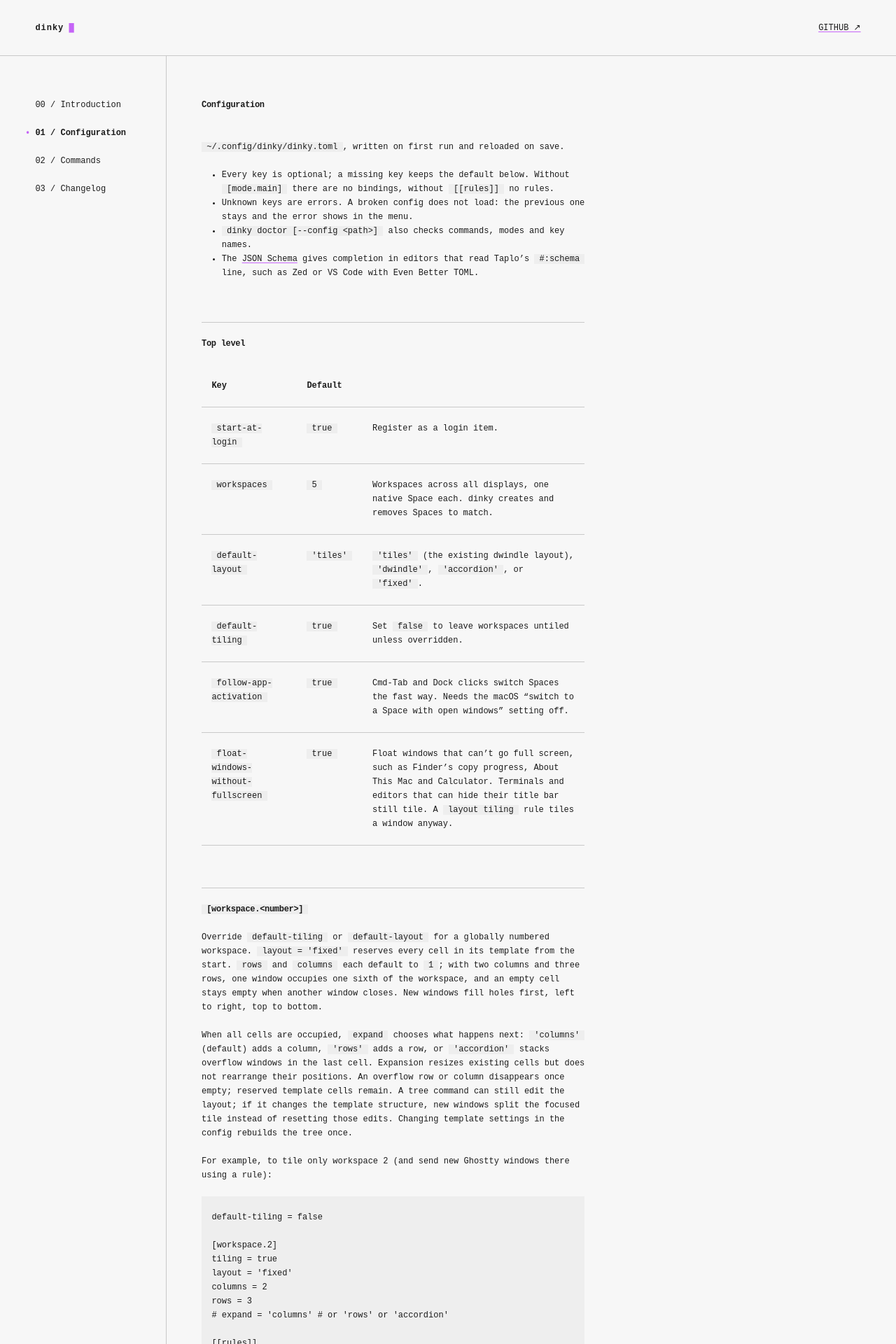
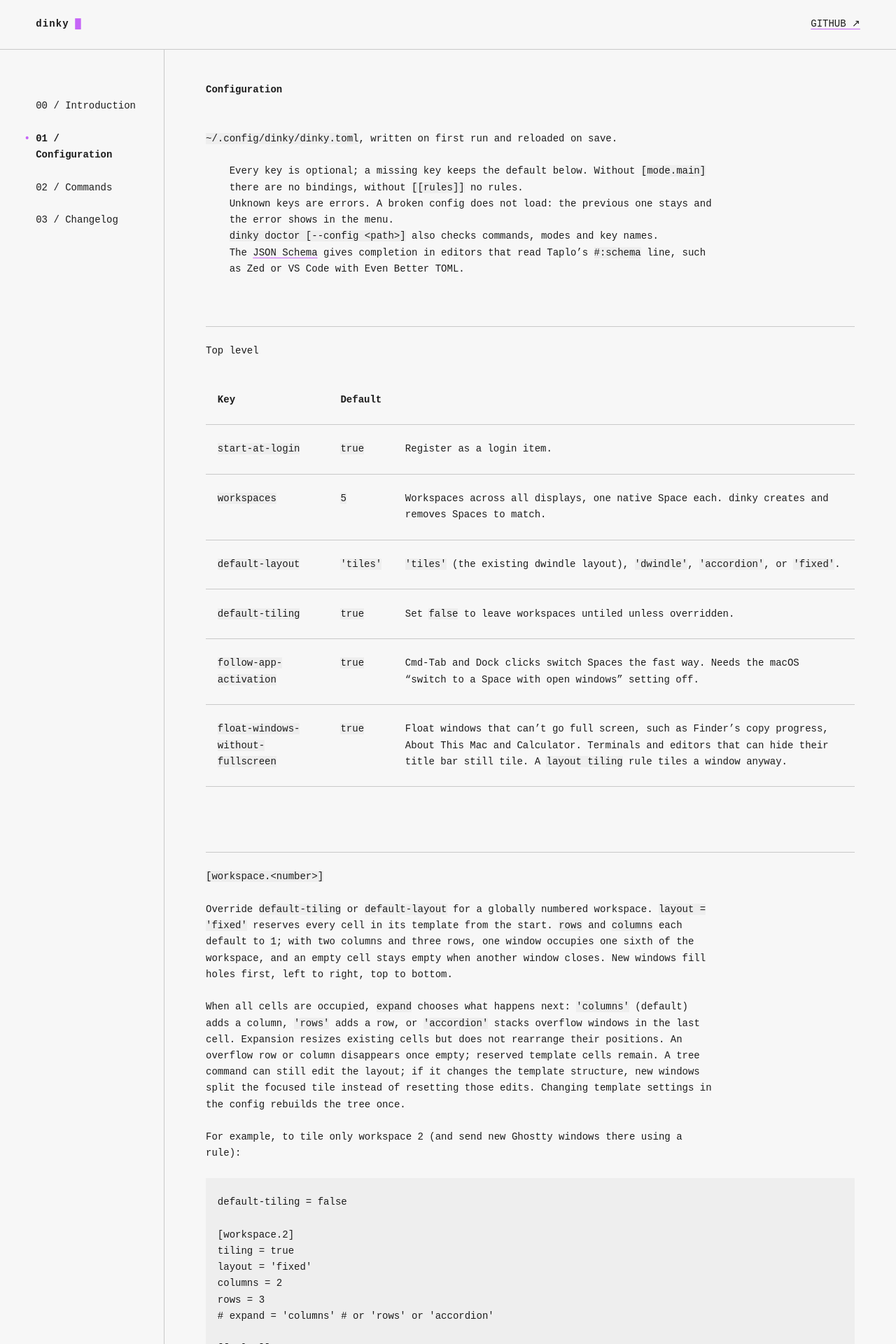
Before and after one commit to eduwass/Dinky, a Jekyll site: the page built from docs/configuration.md, in a window 1280 px wide. Shown: the top 1920 px of the page at 70% size. Built offline with Jekyll 4.4.1, drawn with Linux system fonts in a browser that asks for light colours.

Commit message:
Restyle the docs site
Add a preflight reset, bump the type size and leading, and let every
configuration table scroll sideways in a wide-table wrapper.

````diff
--- /dev/null
+++ b/docs/assets/preflight.css
@@ -0,0 +1,410 @@
+/*
+  1. Prevent padding and border from affecting element width. (https://github.com/mozdevs/cssremedy/issues/4)
+  2. Remove default margins and padding
+  3. Reset all borders.
+*/
+
+*,
+::after,
+::before,
+::backdrop,
+::file-selector-button {
+  box-sizing: border-box; /* 1 */
+  margin: 0; /* 2 */
+  padding: 0; /* 2 */
+  border: 0 solid; /* 3 */
+}
+
+/*
+  1. Use a consistent sensible line-height in all browsers.
+  2. Prevent adjustments of font size after orientation changes in iOS.
+  3. Use a more readable tab size.
+  4. Use the user's configured `sans` font-family by default.
+  5. Use the user's configured `sans` font-feature-settings by default.
+  6. Use the user's configured `sans` font-variation-settings by default.
+  7. Disable tap highlights on iOS.
+*/
+
+html,
+:host {
+  line-height: 1.5; /* 1 */
+  -webkit-text-size-adjust: 100%; /* 2 */
+  tab-size: 4; /* 3 */
+  font-family: --theme(
+    --default-font-family,
+    -apple-system,
+    BlinkMacSystemFont,
+    "Segoe UI",
+    Roboto,
+    "Helvetica Neue",
+    "Noto Sans",
+    Arial,
+    sans-serif,
+    "Apple Color Emoji",
+    "Segoe UI Emoji",
+    "Segoe UI Symbol",
+    "Noto Color Emoji"
+  ); /* 4 */
+  font-feature-settings: --theme(
+    --default-font-feature-settings,
+    normal
+  ); /* 5 */
+  font-variation-settings: --theme(
+    --default-font-variation-settings,
+    normal
+  ); /* 6 */
+  -webkit-tap-highlight-color: transparent; /* 7 */
+}
+
+/*
+  1. Add the correct height in Firefox.
+  2. Correct the inheritance of border color in Firefox. (https://bugzilla.mozilla.org/show_bug.cgi?id=190655)
+  3. Reset the default border style to a 1px solid border.
+*/
+
+hr {
+  height: 0; /* 1 */
+  color: inherit; /* 2 */
+  border-top-width: 1px; /* 3 */
+}
+
+/*
+  Add the correct text decoration in Chrome, Edge, and Safari.
+*/
+
+abbr:where([title]) {
+  -webkit-text-decoration: underline dotted;
+  text-decoration: underline dotted;
+}
+
+/*
+  Remove the default font size and weight for headings.
+*/
+
+h1,
+h2,
+h3,
+h4,
+h5,
+h6 {
+  font-size: inherit;
+  font-weight: inherit;
+}
+
+/*
+  Reset links to optimize for opt-in styling instead of opt-out.
+*/
+
+a {
+  color: inherit;
+  -webkit-text-decoration: inherit;
+  text-decoration: inherit;
+}
+
+/*
+  Add the correct font weight in Edge and Safari.
+*/
+
+b,
+strong {
+  font-weight: bolder;
+}
+
+/*
+  1. Use the user's configured `mono` font-family by default.
+  2. Use the user's configured `mono` font-feature-settings by default.
+  3. Use the user's configured `mono` font-variation-settings by default.
+  4. Correct the odd `em` font sizing in all browsers.
+*/
+
+code,
+kbd,
+samp,
+pre {
+  font-family: --theme(
+    --default-mono-font-family,
+    ui-monospace,
+    SFMono-Regular,
+    Menlo,
+    Monaco,
+    Consolas,
+    "Liberation Mono",
+    "Courier New",
+    monospace
+  ); /* 1 */
+  font-feature-settings: --theme(
+    --default-mono-font-feature-settings,
+    normal
+  ); /* 2 */
+  font-variation-settings: --theme(
+    --default-mono-font-variation-settings,
+    normal
+  ); /* 3 */
+  font-size: 1em; /* 4 */
+}
+
+/*
+  Add the correct font size in all browsers.
+*/
+
+small {
+  font-size: 80%;
+}
+
+/*
+  Prevent `sub` and `sup` elements from affecting the line height in all browsers.
+*/
+
+sub,
+sup {
+  font-size: 75%;
+  line-height: 0;
+  position: relative;
+  vertical-align: baseline;
+}
+
+sub {
+  bottom: -0.25em;
+}
+
+sup {
+  top: -0.5em;
+}
+
+/*
+  1. Remove text indentation from table contents in Chrome and Safari. (https://bugs.chromium.org/p/chromium/issues/detail?id=999088, https://bugs.webkit.org/show_bug.cgi?id=201297)
+  2. Correct table border color inheritance in all Chrome and Safari. (https://bugs.chromium.org/p/chromium/issues/detail?id=935729, https://bugs.webkit.org/show_bug.cgi?id=195016)
+  3. Remove gaps between table borders by default.
+*/
+
+table {
+  text-indent: 0; /* 1 */
+  border-color: inherit; /* 2 */
+  border-collapse: collapse; /* 3 */
+}
+
+/*
+  Use the modern Firefox focus style for all focusable elements.
+*/
+
+:-moz-focusring:where(:not(iframe)) {
+  outline: auto;
+}
+
+/*
+  Add the correct vertical alignment in Chrome and Firefox.
+*/
+
+progress {
+  vertical-align: baseline;
+}
+
+/*
+  Add the correct display in Chrome and Safari.
+*/
+
+summary {
+  display: list-item;
+}
+
+/*
+  Make lists unstyled by default.
+*/
+
+ol,
+ul,
+menu {
+  list-style: none;
+}
+
+/*
+  1. Make replaced elements `display: block` by default. (https://github.com/mozdevs/cssremedy/issues/14)
+  2. Add `vertical-align: middle` to align replaced elements more sensibly by default. (https://github.com/jensimmons/cssremedy/issues/14#issuecomment-634934210)
+      This can trigger a poorly considered lint error in some tools but is included by design.
+*/
+
+img,
+svg,
+video,
+canvas,
+audio,
+iframe,
+embed,
+object {
+  display: block; /* 1 */
+  vertical-align: middle; /* 2 */
+}
+
+/*
+  Constrain images and videos to the parent width and preserve their intrinsic aspect ratio. (https://github.com/mozdevs/cssremedy/issues/14)
+*/
+
+img,
+video {
+  max-width: 100%;
+  height: auto;
+}
+
+/*
+  1. Inherit font styles in all browsers.
+  2. Remove border radius in all browsers.
+  3. Remove background color in all browsers.
+  4. Ensure consistent opacity for disabled states in all browsers.
+*/
+
+button,
+input,
+select,
+optgroup,
+textarea,
+::file-selector-button {
+  font: inherit; /* 1 */
+  font-feature-settings: inherit; /* 1 */
+  font-variation-settings: inherit; /* 1 */
+  letter-spacing: inherit; /* 1 */
+  color: inherit; /* 1 */
+  border-radius: 0; /* 2 */
+  background-color: transparent; /* 3 */
+  opacity: 1; /* 4 */
+}
+
+/*
+  Restore default font weight.
+*/
+
+:where(select:is([multiple], [size])) optgroup {
+  font-weight: bolder;
+}
+
+/*
+  Restore indentation.
+*/
+
+:where(select:is([multiple], [size])) optgroup option {
+  padding-inline-start: 20px;
+}
+
+/*
+  Restore space after button.
+*/
+
+::file-selector-button {
+  margin-inline-end: 4px;
+}
+
+/*
+  Reset the default placeholder opacity in Firefox. (https://github.com/tailwindlabs/tailwindcss/issues/3300)
+*/
+
+::placeholder {
+  opacity: 1;
+}
+
+/*
+  Set the default placeholder color to a semi-transparent version of the current text color in browsers that do not
+  crash when using `color-mix(…)` with `currentcolor`. (https://github.com/tailwindlabs/tailwindcss/issues/17194)
+*/
+
+@supports (not (-webkit-appearance: -apple-pay-button)) /* Not Safari */ or
+  (contain-intrinsic-size: 1px) /* Safari 17+ */ {
+  ::placeholder {
+    color: color-mix(in oklab, currentcolor 50%, transparent);
+  }
+}
+
+/*
+  Prevent resizing textareas horizontally by default.
+*/
+
+textarea {
+  resize: vertical;
+}
+
+/*
+  Remove the inner padding in Chrome and Safari on macOS.
+*/
+
+::-webkit-search-decoration {
+  -webkit-appearance: none;
+}
+
+/*
+  1. Ensure date/time inputs have the same height when empty in iOS Safari.
+  2. Ensure text alignment can be changed on date/time inputs in iOS Safari.
+*/
+
+::-webkit-date-and-time-value {
+  min-height: 1lh; /* 1 */
+  text-align: inherit; /* 2 */
+}
+
+/*
+  Prevent height from changing on date/time inputs in macOS Safari when the input is set to `display: block`.
+*/
+
+::-webkit-datetime-edit {
+  display: inline-flex;
+}
+
+/*
+  Remove excess padding from pseudo-elements in date/time inputs to ensure consistent height across browsers.
+*/
+
+::-webkit-datetime-edit-fields-wrapper {
+  padding: 0;
+}
+
+::-webkit-datetime-edit,
+::-webkit-datetime-edit-year-field,
+::-webkit-datetime-edit-month-field,
+::-webkit-datetime-edit-day-field,
+::-webkit-datetime-edit-hour-field,
+::-webkit-datetime-edit-minute-field,
+::-webkit-datetime-edit-second-field,
+::-webkit-datetime-edit-millisecond-field,
+::-webkit-datetime-edit-meridiem-field {
+  padding-block: 0;
+}
+
+/*
+  Center dropdown marker shown on inputs with paired `<datalist>`s in Chrome. (https://github.com/tailwindlabs/tailwindcss/issues/18499)
+*/
+
+::-webkit-calendar-picker-indicator {
+  line-height: 1;
+}
+
+/*
+  Remove the additional `:invalid` styles in Firefox. (https://github.com/mozilla/gecko-dev/blob/2f9eacd9d3d995c937b4251a5557d95d494c9be1/layout/style/res/forms.css#L728-L737)
+*/
+
+:-moz-ui-invalid {
+  box-shadow: none;
+}
+
+/*
+  Correct the inability to style the border radius in iOS Safari.
+*/
+
+button,
+input:where([type="button"], [type="reset"], [type="submit"]),
+::file-selector-button {
+  appearance: button;
+}
+
+/*
+  Correct the cursor style of increment and decrement buttons in Safari.
+*/
+
+::-webkit-inner-spin-button,
+::-webkit-outer-spin-button {
+  height: auto;
+}
+
+/*
+  Make elements with the HTML hidden attribute stay hidden by default.
+*/
+
+[hidden]:where(:not([hidden="until-found"])) {
+  display: none !important;
+}
--- a/docs/assets/style.css
+++ b/docs/assets/style.css
@@ -1,3 +1,5 @@
+@import url("preflight.css");
+
 :root {
   color-scheme: light;
   --paper: #f7f7f7;
@@ -6,15 +8,8 @@
   --syntax: #c564f7;
   --line: #c9c9c9;
   --code: #eeeeee;
-  --measure: 76ch;
-  --leading: 20px;
-}
-
-*,
-*::before,
-*::after {
-  box-sizing: border-box;
-  line-height: inherit;
+  --measure: 86ch;
+  --leading: 1.66;
 }
 
 html {
@@ -23,16 +18,16 @@ html {
 }
 
 body {
-  margin: 0;
   background: var(--paper);
   color: var(--ink);
   font-family:
     "SFMono-Regular", "Cascadia Code", "Roboto Mono", ui-monospace, monospace;
-  font-size: 12px;
+  font-size: 14px;
 }
 
 a {
   color: inherit;
+  text-decoration: underline;
   text-decoration-color: var(--accent);
   text-underline-offset: 0.2em;
 }
@@ -43,7 +38,7 @@ a:focus-visible {
 }
 
 .site-header {
-  min-height: 4lh;
+  min-height: 3lh;
   padding: 1lh clamp(2ch, 4vw, 7ch);
   border-bottom: 1px solid var(--line);
   display: flex;
@@ -53,7 +48,7 @@ a:focus-visible {
 }
 
 .wordmark {
-  font-weight: 800;
+  font-weight: 600;
   letter-spacing: 0.08em;
   text-decoration: none;
 }
@@ -65,8 +60,8 @@ a:focus-visible {
 
 .shell {
   display: grid;
-  grid-template-columns: minmax(25ch, 33ch) minmax(0, 1fr);
-  min-height: calc(100vh - 4lh);
+  grid-template-columns: minmax(25ch, 28ch) minmax(0, 1fr);
+  min-height: calc(100vh - 3lh);
 }
 
 aside {
@@ -91,15 +86,12 @@ aside a[aria-current="page"]::before {
 }
 
 main {
-  width: min(100%, calc(var(--measure) + 14ch));
-  padding: 3lh 7ch 5lh;
+  padding: 2lh 7ch 5lh;
 }
 
 h1,
 h2,
 h3 {
-  font-size: inherit;
-  letter-spacing: -0.025em;
   text-wrap: balance;
 }
 
@@ -149,21 +141,18 @@ pre {
   max-width: var(--measure);
 }
 
-li + li {
-  margin-top: 0;
-}
-
 code {
-  padding: 0 1ch;
   background: var(--code);
   font: inherit;
 }
 
 pre {
+  max-width: 100%;
   margin: 1lh 0;
   padding: 1lh 2ch;
-  overflow-wrap: anywhere;
-  white-space: pre-wrap;
+  overflow-x: auto;
+  /* overflow-wrap: anywhere; */
+  /* white-space: pre-wrap; */
   background: var(--code);
 }
 
@@ -182,16 +171,15 @@ table {
 }
 
 .wide-table {
-  width: min(152ch, calc(100vw - 47ch));
+  width: 100%;
   max-width: 152ch;
   overflow-x: auto;
-  overscroll-behavior-inline: contain;
+  /* overscroll-behavior-inline: contain; */
 }
 
 .wide-table table {
-  width: 152ch;
+  min-width: var(--measure);
   max-width: none;
-  margin-bottom: 0;
 }
 
 th,
@@ -206,6 +194,19 @@ th {
   font-weight: 700;
 }
 
+.tagline {
+  margin: -1lh 0 2lh;
+  color: var(--accent);
+  font-style: italic;
+}
+
+.app-icon {
+  display: block;
+  width: 128px;
+  height: 128px;
+  margin: 0 0 1lh;
+}
+
 @media (prefers-color-scheme: dark) {
   :root {
     color-scheme: dark;
@@ -217,6 +218,10 @@ th {
 }
 
 @media (max-width: 760px) {
+  body {
+    font-size: 12px;
+  }
+
   .site-header {
     align-items: flex-start;
     flex-direction: column;
@@ -240,11 +245,6 @@ th {
   main {
     padding: 2lh 2ch 4lh;
   }
-
-  .wide-table {
-    width: 100%;
-    max-width: 100%;
-  }
 }
 
 @media (prefers-reduced-motion: reduce) {
@@ -252,16 +252,3 @@ th {
     scroll-behavior: auto;
   }
 }
-
-.tagline {
-  margin: -1lh 0 2lh;
-  color: var(--accent);
-  font-style: italic;
-}
-
-.app-icon {
-  display: block;
-  width: 128px;
-  height: 128px;
-  margin: 0 0 1lh;
-}
--- a/docs/configuration.md
+++ b/docs/configuration.md
@@ -19,6 +19,8 @@ permalink: /configuration/
 
 ## Top level
 
+<div class="wide-table" markdown="1">
+
 | Key | Default | |
 |---|---|---|
 | `start-at-login` | `true` | Register as a login item. |
@@ -27,6 +29,8 @@ permalink: /configuration/
 | `default-tiling` | `true` | Set `false` to leave workspaces untiled unless overridden. |
 | `follow-app-activation` | `true` | Cmd-Tab and Dock clicks switch Spaces the fast way. Needs the macOS "switch to a Space with open windows" setting off. |
 | `float-windows-without-fullscreen` | `true` | Float windows that can't go full screen, such as Finder's copy progress, About This Mac and Calculator. Terminals and editors that can hide their title bar still tile. A `layout tiling` rule tiles a window anyway. |
+
+</div>
 
 ## `[workspace.<number>]`
 
@@ -68,17 +72,25 @@ numbering starts at 1.
 
 ## `[accordion]`
 
+<div class="wide-table" markdown="1">
+
 | Key | Default | |
 |---|---|---|
 | `padding` | `30` | Points the neighbours peek out by. |
 | `orientation` | `'auto'` | On switching to accordion, `'auto'` runs along the container's longer side; `'keep'` keeps its orientation. An orientation set with `layout` is always kept. |
 
+</div>
+
 ## `[gaps]`
+
+<div class="wide-table" markdown="1">
 
 | Key | Default | |
 |---|---|---|
 | `inner` | `8` | Between windows. Or `{ horizontal = 8, vertical = 6 }`. |
 | `outer` | `8` | To the screen edge. Or `{ top = 44, bottom = 8, left = 8, right = 8 }`, or `outer.top = 44`. |
+
+</div>
 
 ## `[workspace-to-display]`
 
@@ -112,6 +124,8 @@ gaps.outer.top = 44
 
 ## `[borders]`
 
+<div class="wide-table" markdown="1">
+
 | Key | Default | |
 |---|---|---|
 | `enabled` | `true` | |
@@ -121,7 +135,11 @@ gaps.outer.top = 44
 | `order` | `'below'` | `'above'` draws a click-through ring over the window. |
 | `exclude-apps` | `[]` | Bundle IDs that get no border. |
 
+</div>
+
 ## `[focus-follows-mouse]`
+
+<div class="wide-table" markdown="1">
 
 | Key | Default | |
 |---|---|---|
@@ -129,23 +147,35 @@ gaps.outer.top = 44
 | `delay-ms` | `100` | How long the pointer must rest. |
 | `accordion-edges` | `true` | Resting on a peeking accordion edge focuses that window. |
 
+</div>
+
 ## `[animations]`
+
+<div class="wide-table" markdown="1">
 
 | Key | Default | |
 |---|---|---|
 | `enabled` | `true` | Windows glide to their tiles instead of jumping. Off while macOS's Reduce Motion is on. |
 | `duration-ms` | `150` | Roughly how long a window takes to arrive, up to 1000. `0` jumps. |
 
+</div>
+
 ## `[drag]`
+
+<div class="wide-table" markdown="1">
 
 | Key | Default | |
 |---|---|---|
 | `placeholders` | `true` | While you drag a tiled window, outline the tile it came from and the tile it will swap with. |
 
+</div>
+
 ## `[hooks]`
 
 Commands run on events. See [Scripting](commands.md#scripting) for the
 environment `exec-and-forget` gets.
+
+<div class="wide-table" markdown="1">
 
 | Key | Runs |
 |---|---|
@@ -155,11 +185,15 @@ environment `exec-and-forget` gets.
 | `focus-changed` | When focus changes, debounced 50 ms. |
 | `mode-changed` | When the binding mode changes. Sets `DINKY_MODE` and `DINKY_PREV_MODE`. |
 
+</div>
+
 ## `[[rules]]`
 
 Every rule whose conditions all match a new window runs, in order. Dialogs,
 sheets, panels and fixed-size windows float without one, as do windows that
 can't go full screen while `float-windows-without-fullscreen` is on.
+
+<div class="wide-table" markdown="1">
 
 | Key | |
 |---|---|
@@ -168,6 +202,8 @@ can't go full screen while `float-windows-without-fullscreen` is on.
 | `title` | Case-insensitive regex. |
 | `kind` | `'normal'`, `'dialog'`, `'sheet'` or `'panel'`. |
 | `run` | Required. A command or a list. |
+
+</div>
 
 ```toml
 [[rules]]
````
